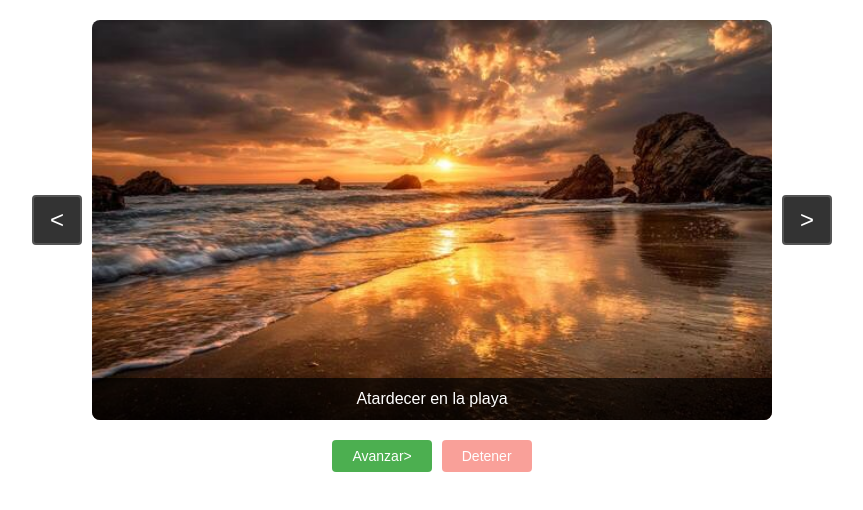
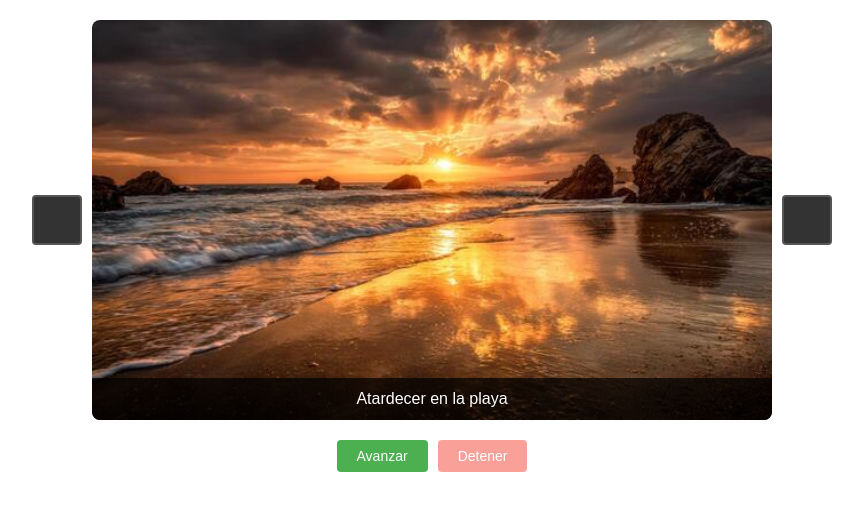
Before and after one commit to ErickOmar4/com_visusual, a plain HTML site: page index.html in a window 1280 px wide. Shown: the whole page, without its empty margins (208-1071 px from the left). Drawn offline with Linux system fonts and the light colour scheme.

Commit message:
actulizacion del index.html para resolver deploy

```diff
--- a/index.html
+++ b/index.html
@@ -81,14 +81,14 @@
 </head>
 <body>
     <div class="carousel">
-        <button class="btn-cuadrado" id="retroceder"><</button>
+        <button class="btn-cuadrado" id="retroceder"></button>
         <div id="imagen">
             <div id="info-imagen"></div>
         </div>
-        <button class="btn-cuadrado" id="avanzar">></button>
+        <button class="btn-cuadrado" id="avanzar"></button>
     </div>
     <div class="controles">
-        <button id="play"> Avanzar> </button>
+        <button id="play"> Avanzar </button>
         <button id="stop"> Detener</button>
     </div>
 </body>
```
